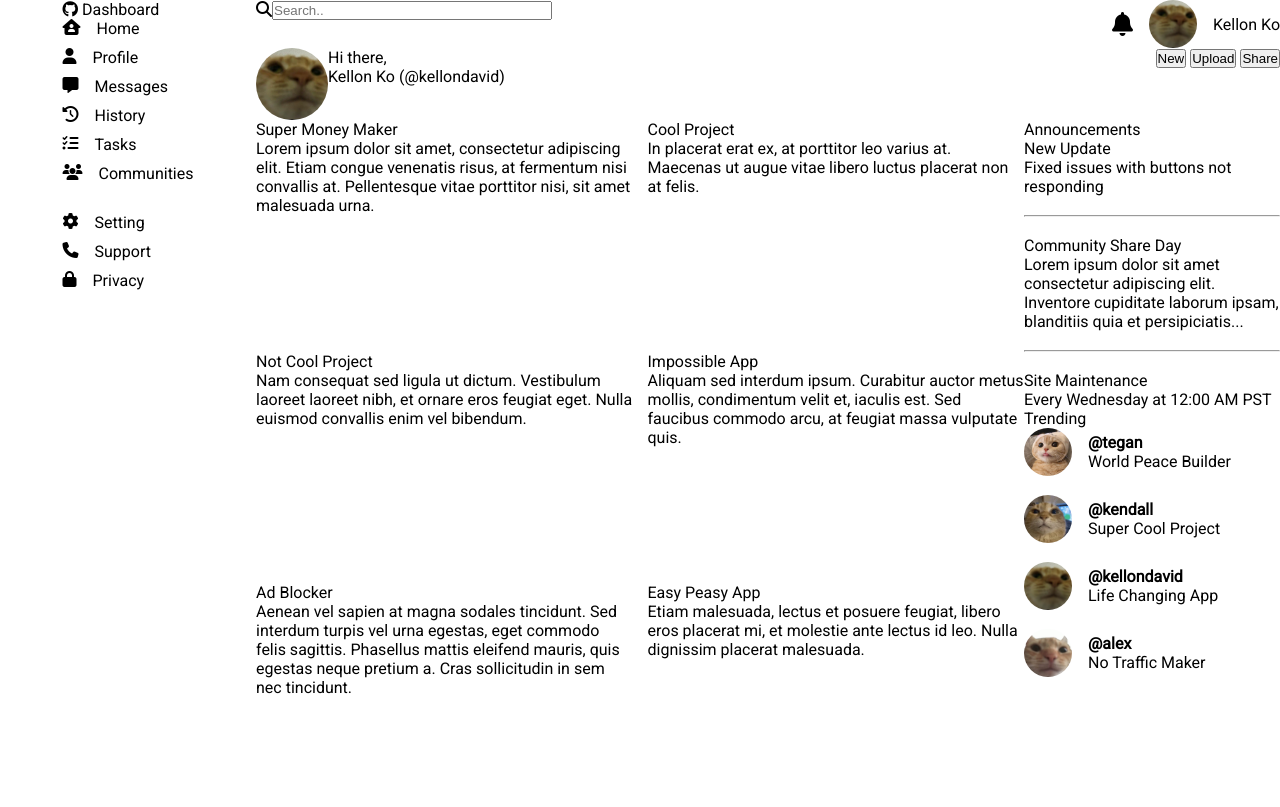
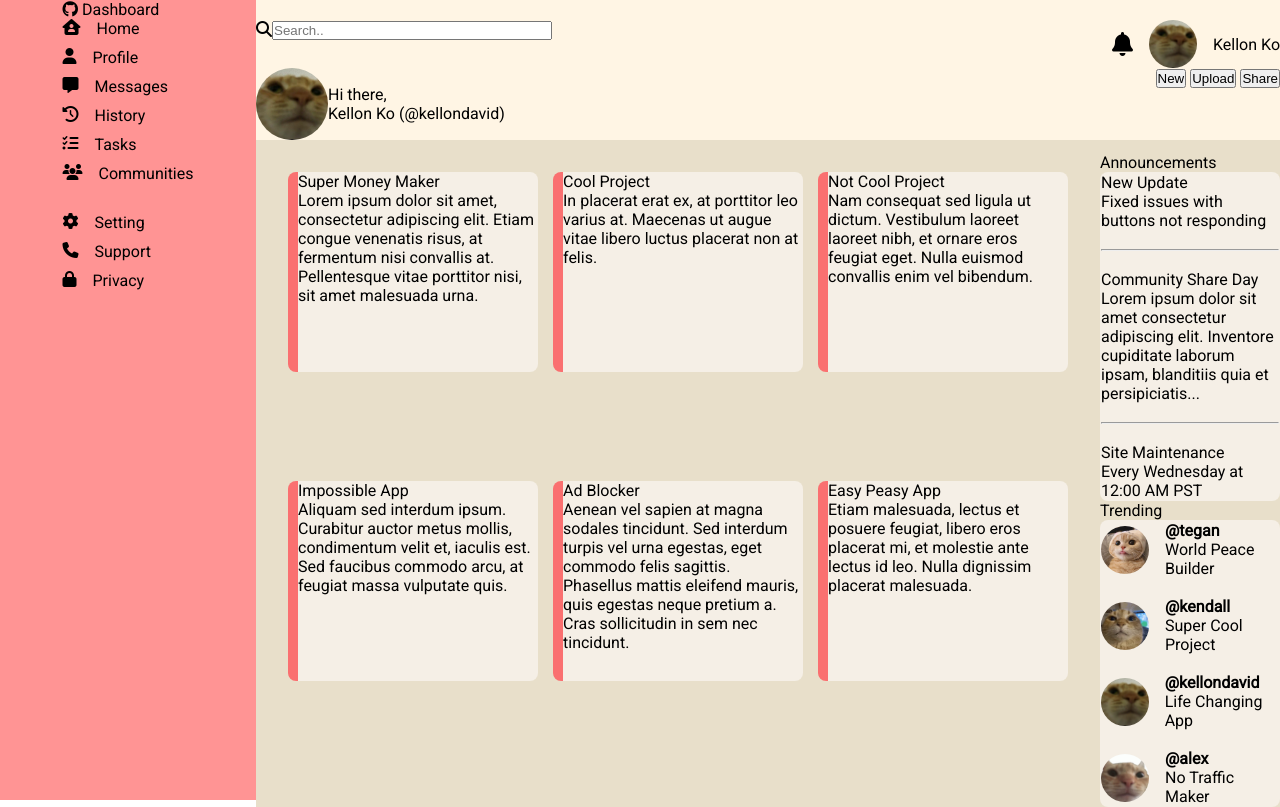
Before and after one commit to kellondavid/admin-dashboard, a plain HTML site: page index.html in a window 1280 px wide. Drawn offline with Linux system fonts and the light colour scheme; a web font is replaced by a local one.

Commit message:
add background color, borders on cards, align the cards

```diff
--- a/style.css
+++ b/style.css
@@ -22,11 +22,14 @@ ul {
   grid-template-columns: 1fr 4fr;
   grid-template-rows: auto 1fr;
   height: 100vh;
+  background-color: #ff9494;
 }
 
 .header {
   display: grid;
   grid-column: 2/3;
+  background-color: #fff5e4;
+  padding-top: 2%;
 }
 
 .account {
@@ -53,6 +56,7 @@ ul {
 .helloBox {
   grid-row: 3/5;
   display: flex;
+  align-items: center;
 }
 
 .helloImg {
@@ -83,31 +87,47 @@ ul {
 }
 
 .sideTxt:hover {
-  text-decoration: underline;
+  color: white;
 }
 
 .main {
   display: grid;
   grid-column: 2/3;
   grid-template-columns: 3fr 1fr;
+  background-color: #e8dfca;
 }
 
 .card {
   display: grid;
-  grid-template-columns: repeat(auto-fit, minmax(250px, 1fr));
+  grid-template-columns: repeat(3, minmax(250px, 1fr));
   gap: 15px;
+  padding: 2rem;
 }
 
 .cardContents {
   height: 200px;
+  background-color: #f5efe6;
+  border-radius: 0.5rem;
+  box-shadow: var(--shadow);
+  border-left: 10px solid #fa7070;
 }
 
 .rightSide {
   grid-column: 2/3;
+  margin-top: 7%;
 }
 
-.trending {
+.announcementContents {
+  border-radius: 0.5rem;
+  border: 1px solid transparent;
+  background-color: #f5efe6;
+}
+
+.trendingContent {
   grid-column: 2/3;
+  border-radius: 0.5rem;
+  border: 1px solid transparent;
+  background-color: #f5efe6;
 }
 
 .trendingBoxes {
```
